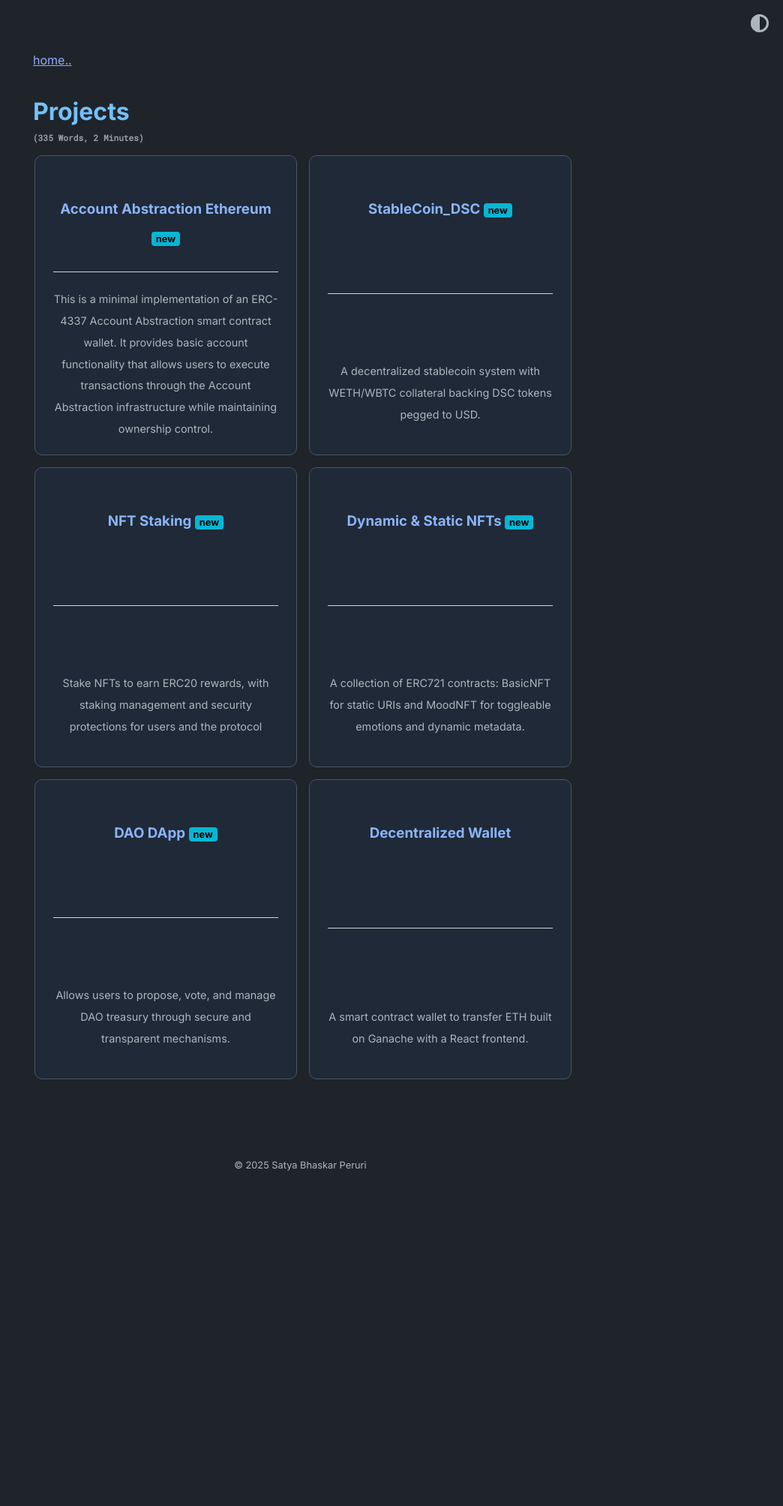
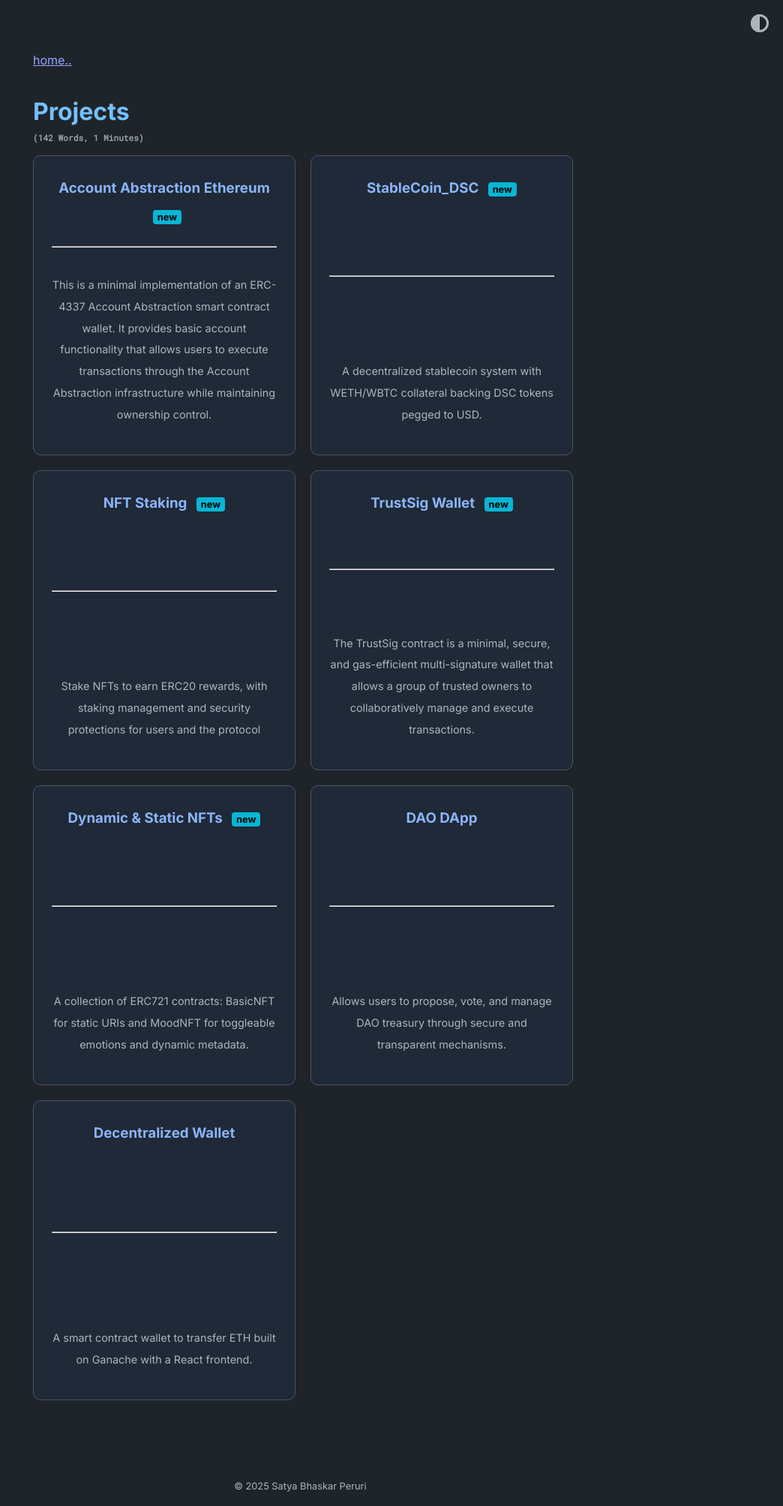
Before and after one commit to BhaskarPeruri/BhaskarPeruri.github.io, a Jekyll site: the page built from projects.md, in a window 1280 px wide. Shown: the whole page at 75% size, without its empty margins (236-1280 px from the left). Built offline with Jekyll 4.4.1, drawn with Linux system fonts in a browser that asks for light colours; before the commit the page ends 1580 px from its top, so only the background shows below that.

Commit message:
“newfilesadded”

```diff
--- a/projects.md
+++ b/projects.md
@@ -3,88 +3,101 @@ layout: post
 title: Projects
 ---
 
-<div style="display: flex; gap: 1rem; justify-content: center; flex-wrap: wrap;">
+<style>
+  .project-card {
+    background-color: var(--bg-color);
+    border: 1px solid var(--border-color);
+    border-radius: 10px;
+    padding: 1.5rem;
+    width: 300px;
+    height: 350px;
+    color: var(--text-color);
+    display: flex;
+    flex-direction: column;
+    justify-content: space-between;
+    text-decoration: none;
+    transition: transform 0.2s ease;
+  }
 
-  <!-- Card Template Start -->
+  .project-card:hover {
+    transform: translateY(-4px);
+  }
 
-  <a href="https://github.com/BhaskarPeruri/AccountAbstraction_Ethereum" target="_blank" style="text-decoration: none;">
-    <div style="background-color: #1f2937; border-radius: 10px; border: 1px solid #4b5563; padding: 1.5rem; width: 300px; height: 350px; color: #d1d5db; display: flex; flex-direction: column; justify-content: space-between;">
-      <h3 style="color: #8ab4f8; text-align: center;">
-        Account Abstraction Ethereum <span style="background-color: #06b6d4; color: black; padding: 2px 6px; border-radius: 4px; font-size: 0.8rem;">new</span>
-      </h3>
-      <hr style="border: none; border-top: 1px solid #d1d5db; margin: 0.5rem 0;" />
-      <p style="text-align: center; font-size: 0.9rem;">
-        This is a minimal implementation of an ERC-4337 Account Abstraction smart contract wallet. It provides basic account functionality that allows users to execute transactions through the Account Abstraction infrastructure while maintaining ownership control.
-      </p>
-    </div>
+  .project-title {
+    color: var(--title-color);
+    text-align: center;
+    margin: 0;
+  }
+
+  .project-badge {
+    background-color: #06b6d4;
+    color: black;
+    padding: 2px 6px;
+    border-radius: 4px;
+    font-size: 0.8rem;
+    margin-left: 8px;
+  }
+
+  .project-desc {
+    text-align: center;
+    font-size: 0.9rem;
+  }
+
+  .light-theme {
+    --bg-color: #ffffff;
+    --border-color: #d1d5db;
+    --text-color: #1f2937;
+    --title-color: #1d4ed8;
+  }
+
+  .dark-theme {
+    --bg-color: #1f2937;
+    --border-color: #4b5563;
+    --text-color: #d1d5db;
+    --title-color: #8ab4f8;
+  }
+</style>
+
+<div class="dark-theme" style="display: flex; flex-wrap: wrap; gap: 20px;">
+  <a href="https://github.com/BhaskarPeruri/AccountAbstraction_Ethereum" target="_blank" class="project-card">
+    <h3 class="project-title">Account Abstraction Ethereum <span class="project-badge">new</span></h3>
+    <hr />
+    <p class="project-desc">This is a minimal implementation of an ERC-4337 Account Abstraction smart contract wallet. It provides basic account functionality that allows users to execute transactions through the Account Abstraction infrastructure while maintaining ownership control.</p>
   </a>
 
-
-
-  <a href="https://github.com/BhaskarPeruri/StableCoin_DSC" target="_blank" style="text-decoration: none;">
-    <div style="background-color: #1f2937; border-radius: 10px; border: 1px solid #4b5563; padding: 1.5rem; width: 300px; height: 350px; color: #d1d5db; display: flex; flex-direction: column; justify-content: space-between;">
-      <h3 style="color: #8ab4f8; text-align: center;">
-        StableCoin_DSC <span style="background-color: #06b6d4; color: black; padding: 2px 6px; border-radius: 4px; font-size: 0.8rem;">new</span>
-      </h3>
-      <hr style="border: none; border-top: 1px solid #d1d5db; margin: 0.5rem 0;" />
-      <p style="text-align: center; font-size: 0.9rem;">
-        A decentralized stablecoin system with WETH/WBTC collateral backing DSC tokens pegged to USD.
-      </p>
-    </div>
+  <a href="https://github.com/BhaskarPeruri/StableCoin_DSC" target="_blank" class="project-card">
+    <h3 class="project-title">StableCoin_DSC <span class="project-badge">new</span></h3>
+    <hr />
+    <p class="project-desc">A decentralized stablecoin system with WETH/WBTC collateral backing DSC tokens pegged to USD.</p>
   </a>
 
-  <a href="https://github.com/BhaskarPeruri/NFTStaking" target="_blank" style="text-decoration: none;">
-    <div style="background-color: #1f2937; border-radius: 10px; border: 1px solid #4b5563; padding: 1.5rem; width: 300px; height: 350px; color: #d1d5db; display: flex; flex-direction: column; justify-content: space-between;">
-      <h3 style="color: #8ab4f8; text-align: center;">
-        NFT Staking <span style="background-color: #06b6d4; color: black; padding: 2px 6px; border-radius: 4px; font-size: 0.8rem;">new</span>
-      </h3>
-      <hr style="border: none; border-top: 1px solid #d1d5db; margin: 0.5rem 0;" />
-      <p style="text-align: center; font-size: 0.9rem;">
-        Stake NFTs to earn ERC20 rewards, with staking management and security protections for users and the protocol
-      </p>
-    </div>
+  <a href="https://github.com/BhaskarPeruri/NFTStaking" target="_blank" class="project-card">
+    <h3 class="project-title">NFT Staking <span class="project-badge">new</span></h3>
+    <hr />
+    <p class="project-desc">Stake NFTs to earn ERC20 rewards, with staking management and security protections for users and the protocol</p>
   </a>
 
-  <a href="https://github.com/BhaskarPeruri/Dynamic_and_Static_NFTs" target="_blank" style="text-decoration: none;">
-    <div style="background-color: #1f2937; border-radius: 10px; border: 1px solid #4b5563; padding: 1.5rem; width: 300px; height: 350px; color: #d1d5db; display: flex; flex-direction: column; justify-content: space-between;">
-      <h3 style="color: #8ab4f8; text-align: center;">
-        Dynamic & Static NFTs <span style="background-color: #06b6d4; color: black; padding: 2px 6px; border-radius: 4px; font-size: 0.8rem;">new</span>
-      </h3>
-      <hr style="border: none; border-top: 1px solid #d1d5db; margin: 0.5rem 0;" />
-      <p style="text-align: center; font-size: 0.9rem;">
-        A collection of ERC721 contracts: BasicNFT for static URIs and MoodNFT for toggleable emotions and dynamic metadata.
-      </p>
-    </div>
+  <a href="https://github.com/BhaskarPeruri/TrustSig_Wallet" target="_blank" class="project-card">
+    <h3 class="project-title">TrustSig Wallet <span class="project-badge">new</span></h3>
+    <hr />
+    <p class="project-desc">The TrustSig contract is a minimal, secure, and gas-efficient multi-signature wallet that allows a group of trusted owners to collaboratively manage and execute transactions.</p>
   </a>
 
-  <a href="https://github.com/BhaskarPeruri/DAO_DApp" target="_blank" style="text-decoration: none;">
-    <div style="background-color: #1f2937; border-radius: 10px; border: 1px solid #4b5563; padding: 1.5rem; width: 300px; height: 350px; color: #d1d5db; display: flex; flex-direction: column; justify-content: space-between;">
-      <h3 style="color: #8ab4f8; text-align: center;">
-        DAO DApp <span style="background-color: #06b6d4; color: black; padding: 2px 6px; border-radius: 4px; font-size: 0.8rem;">new</span>
-      </h3>
-      <hr style="border: none; border-top: 1px solid #d1d5db; margin: 0.5rem 0;" />
-      <p style="text-align: center; font-size: 0.9rem;">
-        Allows users to propose, vote, and manage DAO treasury through secure and transparent mechanisms.
-      </p>
-    </div>
+  <a href="https://github.com/BhaskarPeruri/Dynamic_and_Static_NFTs" target="_blank" class="project-card">
+    <h3 class="project-title">Dynamic & Static NFTs <span class="project-badge">new</span></h3>
+    <hr />
+    <p class="project-desc">A collection of ERC721 contracts: BasicNFT for static URIs and MoodNFT for toggleable emotions and dynamic metadata.</p>
   </a>
 
-  <a href="https://github.com/BhaskarPeruri/Decentralized-Wallet" target="_blank" style="text-decoration: none;">
-    <div style="background-color: #1f2937; border-radius: 10px; border: 1px solid #4b5563; padding: 1.5rem; width: 300px; height: 350px; color: #d1d5db; display: flex; flex-direction: column; justify-content: space-between;">
-      <h3 style="color: #8ab4f8; text-align: center;">
-        Decentralized Wallet
-      </h3>
-      <hr style="border: none; border-top: 1px solid #d1d5db; margin: 0.5rem 0;" />
-      <p style="text-align: center; font-size: 0.9rem;">
-        A smart contract wallet to transfer ETH built on Ganache with a React frontend.
-      </p>
-    </div>
+  <a href="https://github.com/BhaskarPeruri/DAO_DApp" target="_blank" class="project-card">
+    <h3 class="project-title">DAO DApp</h3>
+    <hr />
+    <p class="project-desc">Allows users to propose, vote, and manage DAO treasury through secure and transparent mechanisms.</p>
   </a>
 
-
-
-
-
-
-
+  <a href="https://github.com/BhaskarPeruri/Decentralized-Wallet" target="_blank" class="project-card">
+    <h3 class="project-title">Decentralized Wallet</h3>
+    <hr />
+    <p class="project-desc">A smart contract wallet to transfer ETH built on Ganache with a React frontend.</p>
+  </a>
 </div>
```
